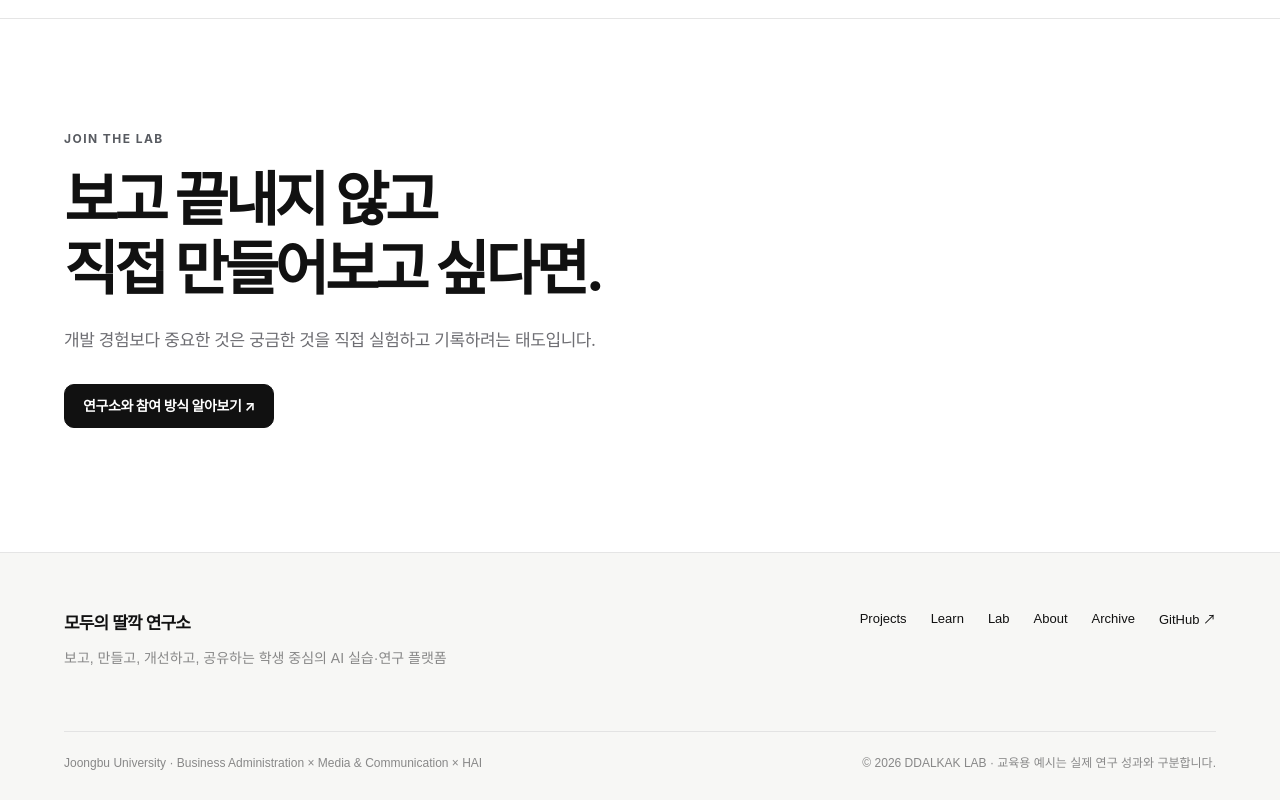
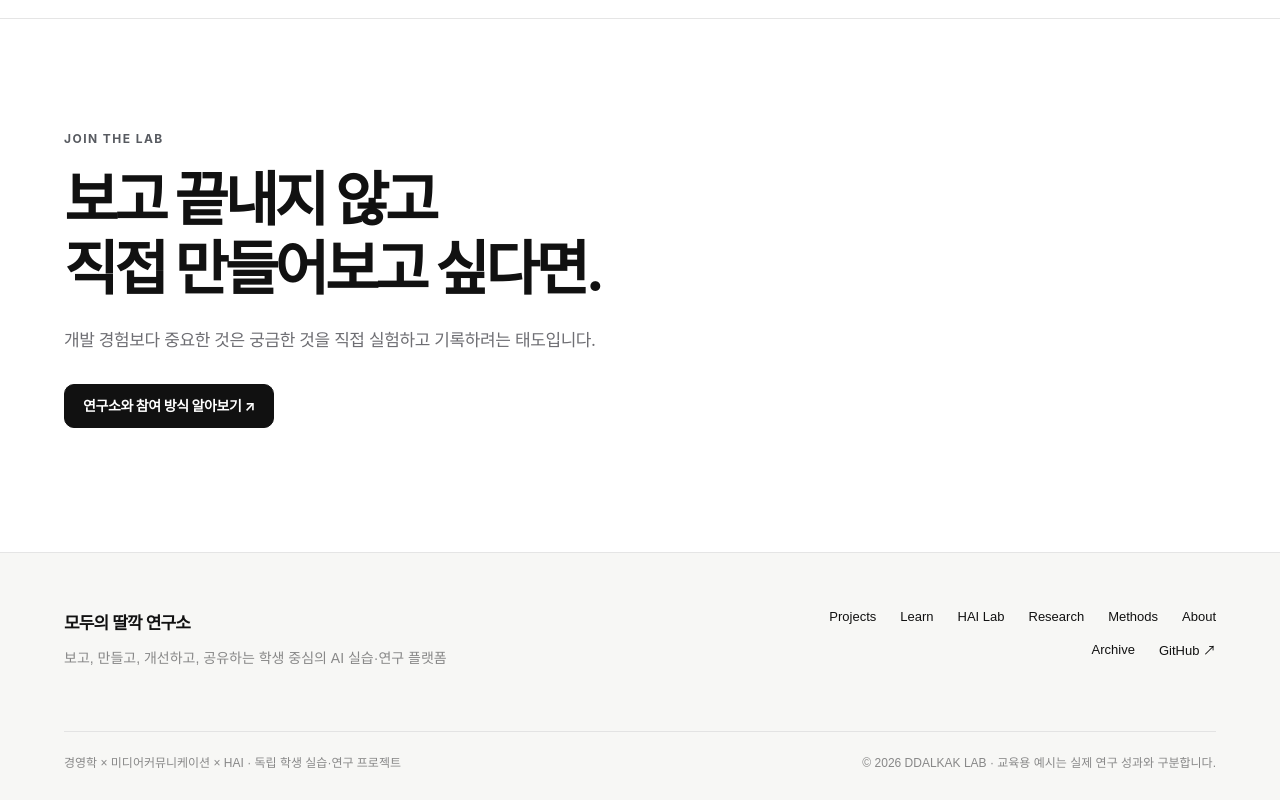
Before and after one commit to Jxny0ung/ddalkak-lab-hai, a Next.js app: page / in a window 1280 px wide. Shown: the part 6064-6864 px from the top of the page. Built offline with nearby package versions, Linux system fonts and the light colour scheme.

Commit message:
docs(footer): surface scholarly resources without implying official university endorsement

```diff
--- a/src/components/site-footer.tsx
+++ b/src/components/site-footer.tsx
@@ -12,14 +12,16 @@ export function SiteFooter() {
           <nav aria-label="하단 메뉴">
             <Link href="/projects">Projects</Link>
             <Link href="/learn">Learn</Link>
-            <Link href="/lab">Lab</Link>
+            <Link href="/lab">HAI Lab</Link>
+            <Link href="/research">Research</Link>
+            <Link href="/methods">Methods</Link>
             <Link href="/about">About</Link>
             <Link href="/archive">Archive</Link>
             <a href="https://github.com/Jxny0ung/ddalkak-lab-hai" target="_blank" rel="noopener noreferrer">GitHub ↗</a>
           </nav>
         </div>
         <div className="sl-footer-bottom">
-          <span>Joongbu University · Business Administration × Media & Communication × HAI</span>
+          <span>경영학 × 미디어커뮤니케이션 × HAI · 독립 학생 실습·연구 프로젝트</span>
           <span>© 2026 DDALKAK LAB · 교육용 예시는 실제 연구 성과와 구분합니다.</span>
         </div>
       </div>
```
